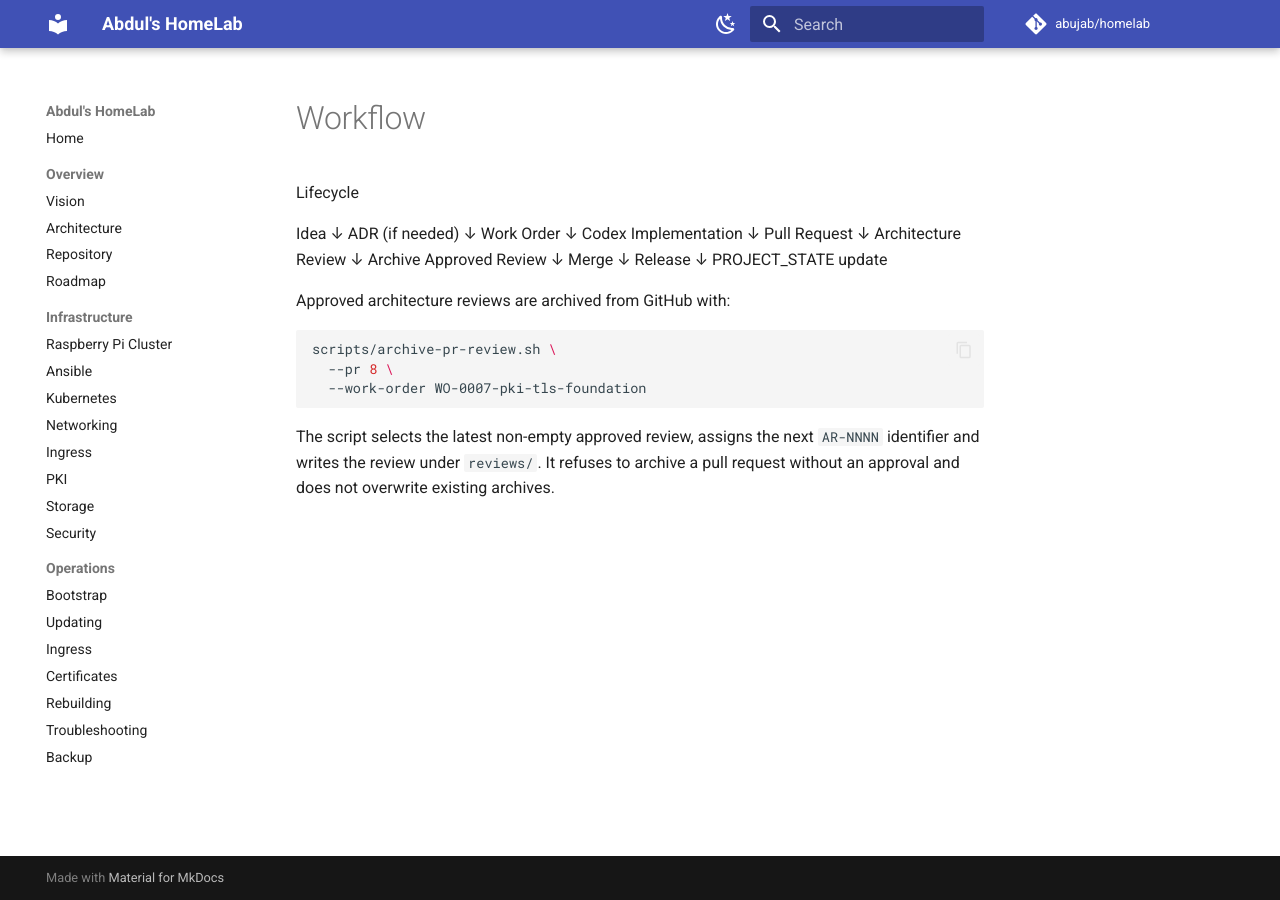
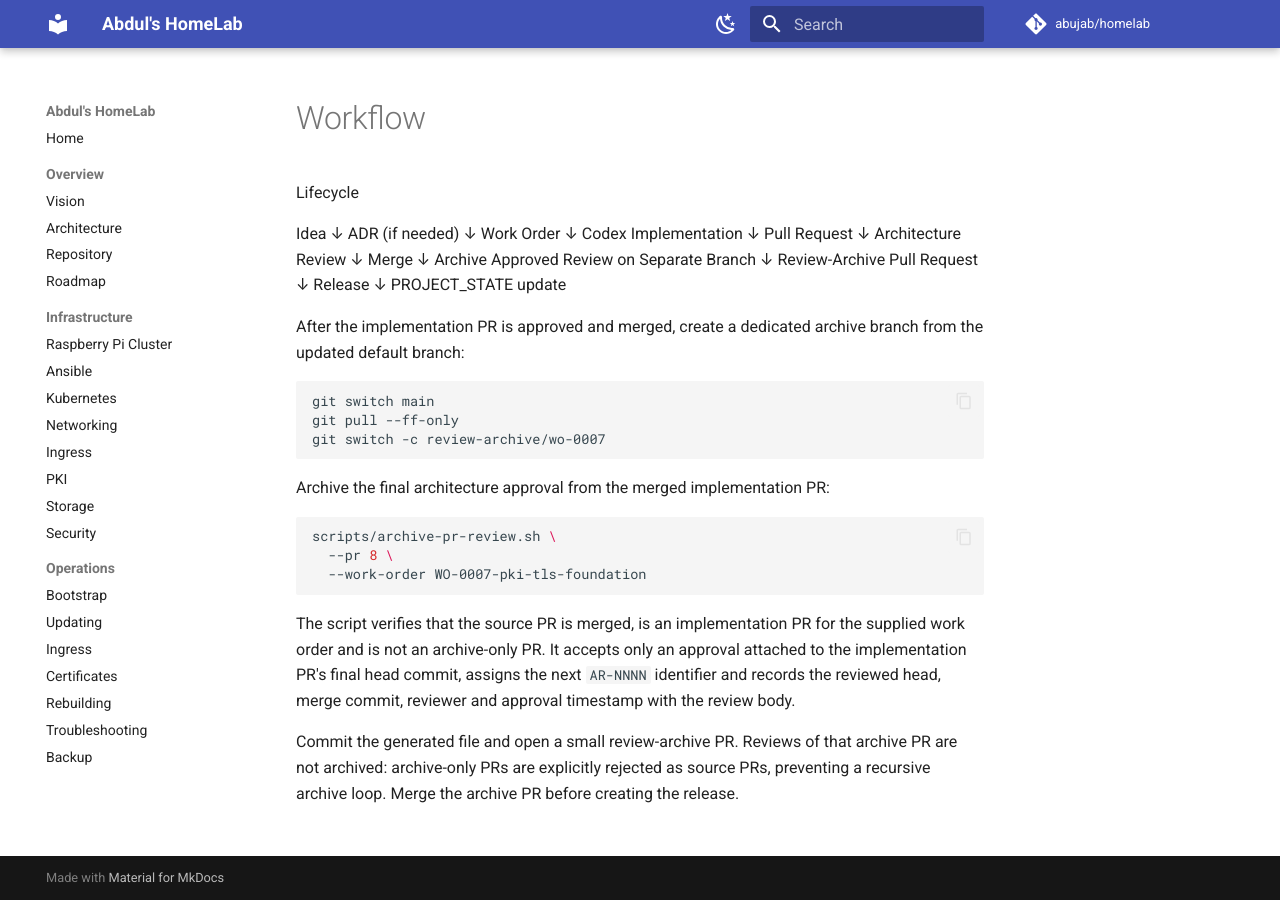
Before and after one commit to abujab/homelab, an MkDocs documentation site: the page built from docs/development/workflow.md, in a window 1280 px wide. Built offline with MkDocs 1.6.1 and Material for MkDocs 9.7.7, drawn with Linux system fonts in a browser that asks for light colours; comment, search, counter and statistics services are not loaded.

Commit message:
Prevent recursive review archiving

````diff
--- a/docs/development/workflow.md
+++ b/docs/development/workflow.md
@@ -12,15 +12,26 @@ Pull Request
     ↓
 Architecture Review
     ↓
-Archive Approved Review
+Merge
     ↓
-Merge
+Archive Approved Review on Separate Branch
+    ↓
+Review-Archive Pull Request
     ↓
 Release
     ↓
 PROJECT_STATE update
 
-Approved architecture reviews are archived from GitHub with:
+After the implementation PR is approved and merged, create a dedicated archive
+branch from the updated default branch:
+
+```bash
+git switch main
+git pull --ff-only
+git switch -c review-archive/wo-0007
+```
+
+Archive the final architecture approval from the merged implementation PR:
 
 ```bash
 scripts/archive-pr-review.sh \
@@ -28,7 +39,13 @@ scripts/archive-pr-review.sh \
   --work-order WO-0007-pki-tls-foundation
 ```
 
-The script selects the latest non-empty approved review, assigns the next
-`AR-NNNN` identifier and writes the review under `reviews/`. It refuses to
-archive a pull request without an approval and does not overwrite existing
-archives.
+The script verifies that the source PR is merged, is an implementation PR for
+the supplied work order and is not an archive-only PR. It accepts only an
+approval attached to the implementation PR's final head commit, assigns the
+next `AR-NNNN` identifier and records the reviewed head, merge commit, reviewer
+and approval timestamp with the review body.
+
+Commit the generated file and open a small review-archive PR. Reviews of that
+archive PR are not archived: archive-only PRs are explicitly rejected as source
+PRs, preventing a recursive archive loop. Merge the archive PR before creating
+the release.
````
Also changed, not shown: reviews/AR-0004-WO-0007-pki-tls-foundation.md (deleted, +0 -29 lines), 1 other file.
